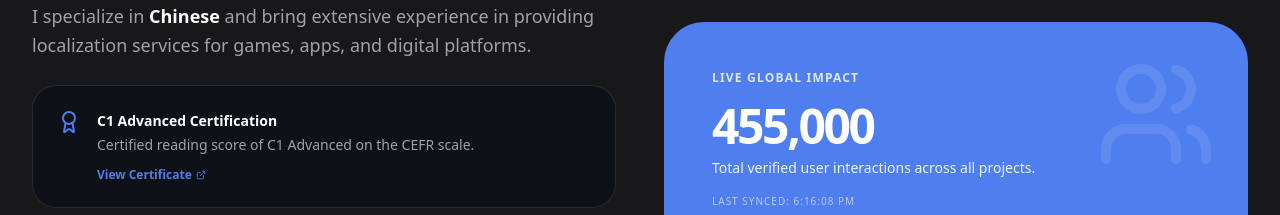
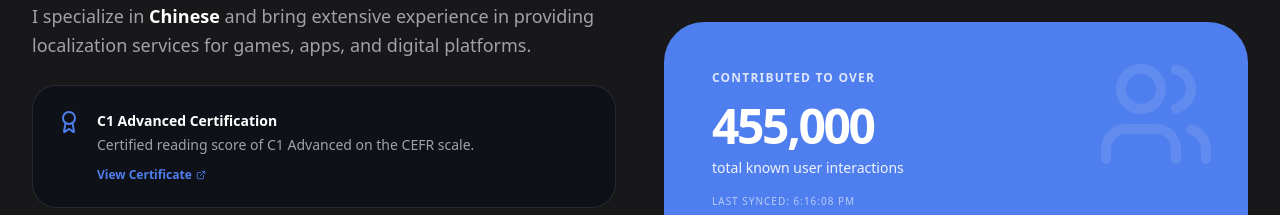
Before and after one commit to BillIsGa/portfolio, a React (Vite) app: page /translation in a window 1280 px wide. Shown: the part 174-389 px from the top of the page. Built offline with nearby package versions, Linux system fonts and the light colour scheme; no server answers.

Commit message:
updated counter page

```diff
--- a/src/pages/TranslationPage.tsx
+++ b/src/pages/TranslationPage.tsx
@@ -145,7 +145,7 @@ const TranslationPage: React.FC = () => {
               </div>
               <div className="relative z-10">
                 <div className="flex items-center gap-2 mb-4">
-                  <h3 className="text-white/80 uppercase tracking-widest text-xs font-bold">Live Global Impact</h3>
+                  <h3 className="text-white/80 uppercase tracking-widest text-xs font-bold">Contributed to over</h3>
                 </div>
                 <div className="text-4xl md:text-5xl font-bold mb-2 tracking-tighter">
                   {isLoading && totalVisits === 0 ? (
@@ -154,7 +154,7 @@ const TranslationPage: React.FC = () => {
                     <AnimatedCounter value={totalVisits} />
                   )}
                 </div>
-                <p className="text-white/90 font-medium text-sm">Total verified user interactions across all projects.</p>
+                <p className="text-white/90 font-medium text-sm">total known user interactions</p>
                 <p className="text-white/60 text-[10px] mt-4 uppercase tracking-widest">
                   {isLoading ? "Syncing with Roblox..." : `Last synced: ${lastSynced}`}
                 </p>
```
